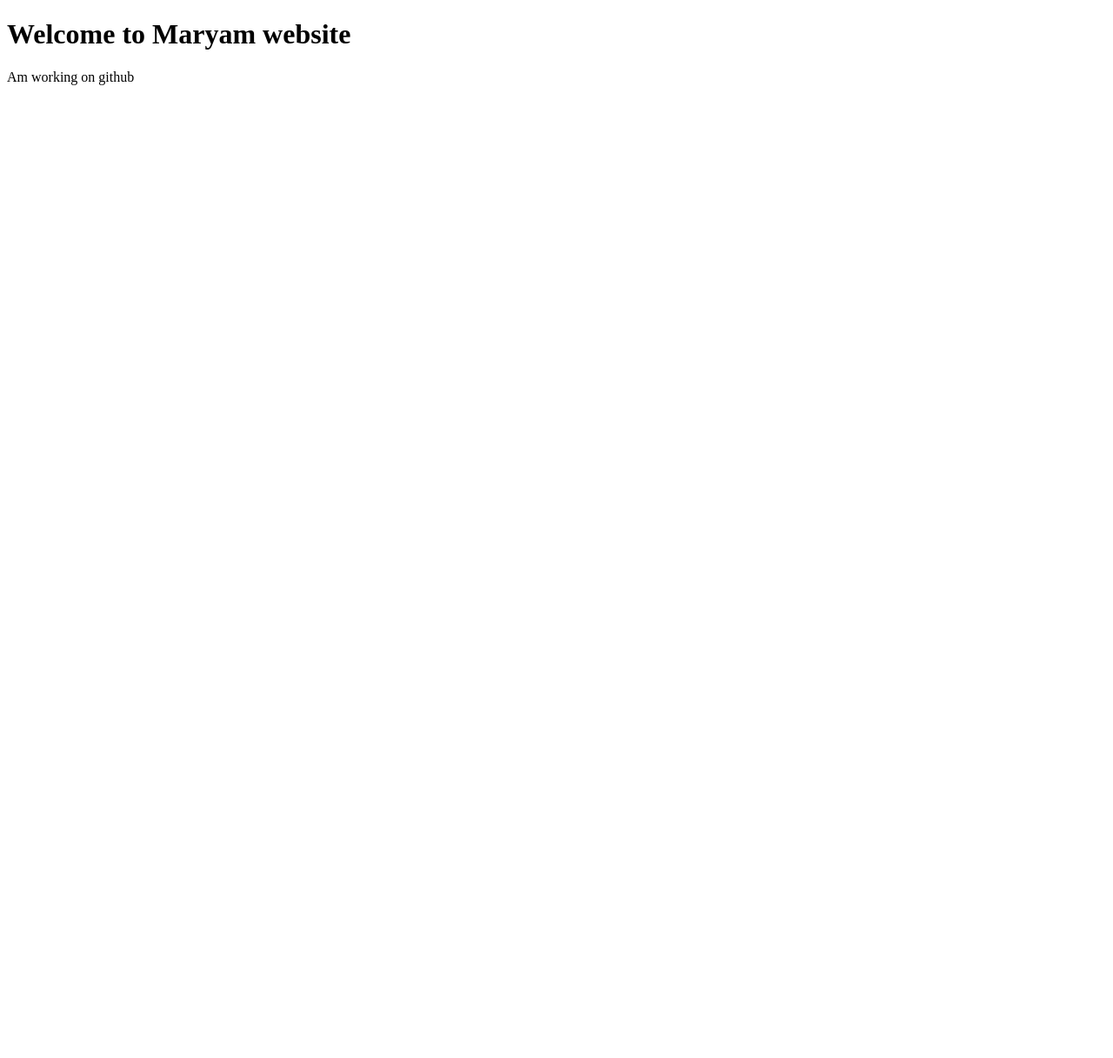
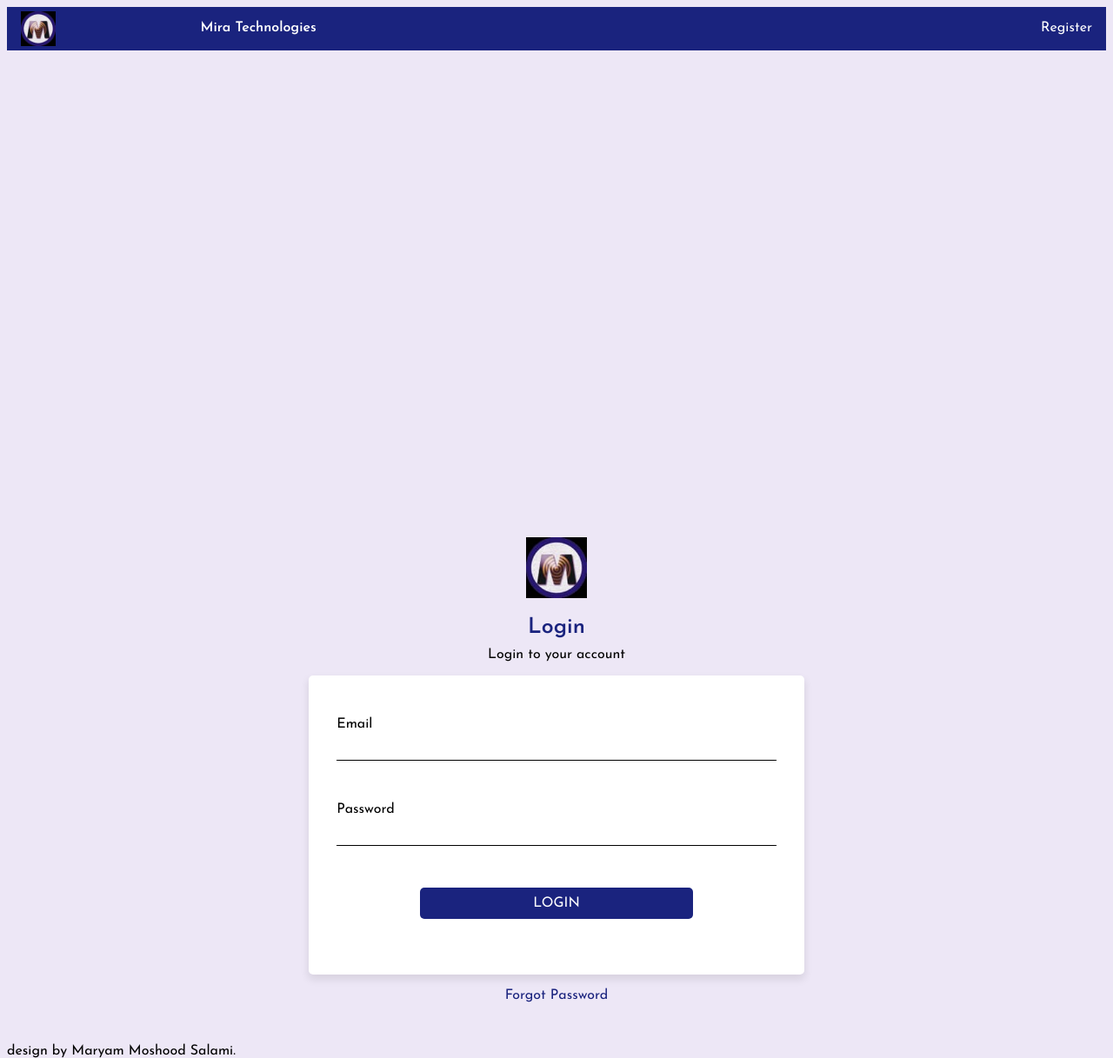
Before and after one commit to oladunni28/MIRA--SIGN-UP-PAGE, a plain HTML site: page index.html in a window 1280 px wide. Shown: the whole page at 87% size. Before the commit the page ends 800 px from the top, so only its background shows below. Drawn offline with Linux system fonts and the light colour scheme.

Commit message:
initial commit

```diff
--- a/index.html
+++ b/index.html
@@ -3,10 +3,47 @@
 <head>
     <meta charset="UTF-8">
     <meta name="viewport" content="width=device-width, initial-scale=1.0">
-    <title>Document</title>
+    <title>Mira tech login</title>
+    <link rel="stylesheet" href="style.css">
+     <link rel="preconnect" href="https://fonts.gstatic.com">
+  <link href="https://fonts.googleapis.com/css2?family=Josefin+Sans:wght@300;400;600&display=swap" rel="stylesheet">
 </head>
 <body>
-    <h1>Welcome to Maryam website</h1>
-    <p>Am working on github</p>
+
+  <nav class="nav">
+    <div class="navbar">
+      <img class="miralogo" src="mira logo.jpg" alt="miralogo" width="40" height="40"><span> <h4 class="firsth">Mira Technologies</h4></span>
+      <a href="#" class="firstp">Register</a>
+    </div>
+  </nav>
+
+  <div class="card">
+
+    <header>
+      <div class="header">
+        <img class="miralogo_2" src="mira logo.jpg" alt="miraicon" width="70" height="70">
+        <h2 class="secondh">Login</h2>
+        <p class="secondp">Login to your account</p>
+      </div>
+    </header>
+
+    <div class="wrapper">
+      <label class="label" for="email">Email</label><br>
+      <input type="text" class="firsti" name="email"><br><br><br>
+
+       <label for="password">Password</label><br>
+      <input type="password" class="firsti" name="password"><br><br><br>
+      <a href="#" id="secondi">LOGIN</a>
+    </div>
+
+    <section>
+      <div class="section">
+        <a href="#" class="thirdp">Forgot Password</a>
+      </div>
+    </section>
+
+  </div>
+
 </body>
 </html>
+design by Maryam Moshood Salami.
--- /dev/null
+++ b/style.css
@@ -0,0 +1,125 @@
+/* mobile view
+@import url('https://fonts.googleapis.com/css2?family=Poppins:wght@200&display=swap'); */
+
+html{
+    height: 100%;
+  }
+
+  body{
+    background-color: #EDE7F6;
+    font-family: 'Josefin Sans', sans-serif;
+    font-weight: 400;
+  }
+
+  .miralogo{
+    margin-bottom: -55px;
+    margin-left: 1em;
+    margin-top: 5px;
+  }
+
+  .navbar{
+    background-color: #1A237E;
+    width: 100%;
+    height: 50px;
+    display: flex;
+    justify-content: space-between;
+  }
+
+  .firstp{
+    text-decoration: none;
+    color: white;
+    margin-top: 1em;
+    margin-right: 1em;
+  }
+
+  .firsth{
+    color: white;
+    margin-left: -30px;
+    margin-top: 1em;
+  }
+
+  .card{
+    display: flex;
+    flex-direction: column;
+    align-items: center;
+    justify-content: center;
+  }
+
+  .header{
+    display: flex;
+    flex-direction: column;
+    align-items: center;
+    justify-content: center;
+    text-align: center;
+
+  }
+
+  .secondp{
+    margin-top: -10px;
+  }
+
+  .secondh{
+    color: #1A237E;
+    font-size: 25px;
+  }
+
+  .wrapper{
+    display: flex;
+    flex-direction: column;
+     background-color: white;
+     padding: 3em 2em;
+     border-radius: 5px;
+     box-shadow: 0px 5px 10px 1px rgba(0, 0, 0, 0.089);
+  }
+
+  #secondi{
+    color: white;
+    text-decoration: none;
+    background-color: #1A237E;
+    border-radius: 5px;
+    padding: 10px 15px;
+    margin-bottom: 1em;
+    text-align: center;
+    margin-left: 1em;
+    margin-right: 1em;
+  }
+
+  .mirailogo_2{
+    margin-top: 1em;
+  }
+
+  input{
+    border: none;
+    border-bottom: 1px solid black;
+  }
+
+  .section{
+    display: flex;
+  }
+
+  .thirdp{
+    text-decoration: none;
+    color: #1A237E;
+    margin-top: 1em;
+    margin-bottom: 3em;
+  }
+
+  /* Desktop view */
+
+  @media only screen and (min-width: 600px){
+    .firsth{
+      margin-left: -25em;
+    }
+    .card{
+      margin-top: 35em;
+    }
+
+    #secondi{
+      margin-left: 6em;
+      margin-right: 6em;
+    }
+
+    .wrapper{
+      width: 40%;
+    }
+  }
```
Also changed, not shown: mira logo.jpg (added).
